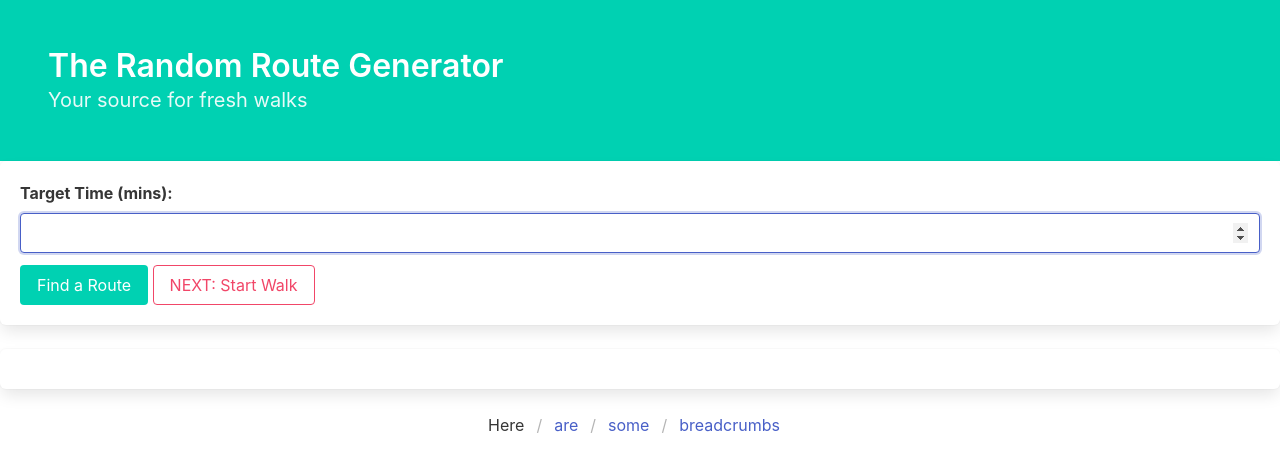
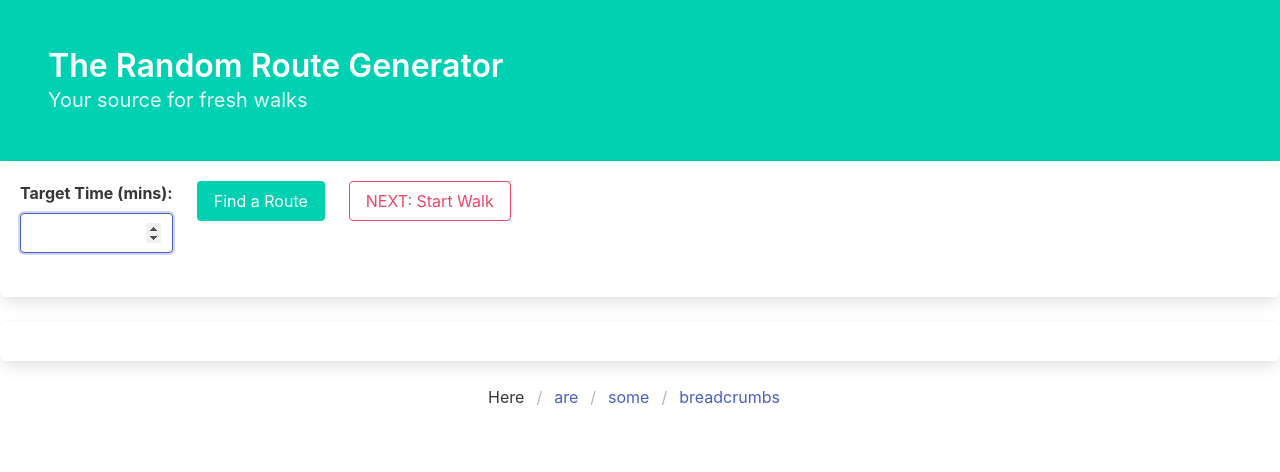
Before and after one commit to gnudrew/WalkFinder-geoDjango, a Django app: template templates/routegen.html in a window 1280 px wide. Shown: the top 472 px of the page. Run offline with Django 3.2, Linux system fonts and the light colour scheme; the template is opened without the code that fills it, so the values that code supplies are empty.

Commit message:
add more Bulma to Routegen form

```diff
--- a/templates/routegen.html
+++ b/templates/routegen.html
@@ -25,6 +25,8 @@
 {{except_html|safe}}
 
 <form class="box" id="form_time" action="/routegen/" method="POST"> {% csrf_token %}
+    <div class="columns">
+        <div class="column is-narrow">
             <div class="field">
                 <label class="label" for="target_time">Target Time (mins):</label>
                 <div class="control">
@@ -40,10 +42,21 @@
                         autofocus>
                 </div>
             </div>
+        </div>
+        <div class="column is-narrow">
+            <div class="columns">
+                <div class="column is-narrow">
+                    <button class="button is-primary" id="abc" type="submit">Find a Route</button>
+                </div>
+                <div class="column is-narrow">
+                    <a class="button is-danger is-outlined" href="/walk">NEXT: Start Walk</a>
+                </div>
+            </div>
+        </div>
+
+    </div>
     <input id="is_new_time" name="is_new_time" type="hidden" value="0">
     <input id="is_first_request" name="is_first_request" type="hidden" value="1">
-    <button class="button is-primary" id="abc" type="submit">Find a Route</button>
-    <a class="button is-danger is-outlined" href="/walk">NEXT: Start Walk</a>
 </form>
 <!-- Handle is_first_request value -->
 {% if is_first_request == 0 %}
```
Also changed, not shown: 1 other file. Lines whose indentation alone changed are shown as unchanged.
